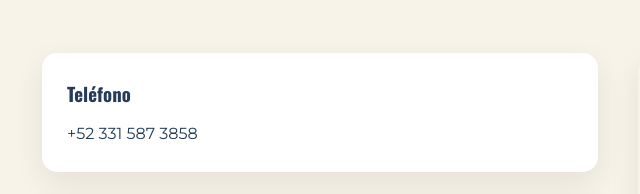
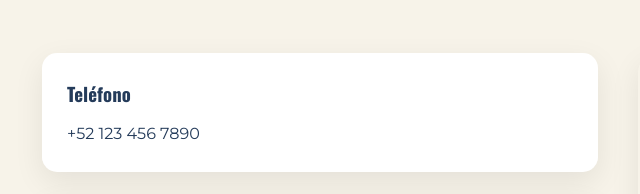
Before and after one commit to jonathan-TL/Landingpage-taller, a plain HTML site: page index.html in a window 1280 px wide. Shown: the part 3904-4098 px from the top of the page, 22-662 px from the left. Drawn offline with nearby package versions, Linux system fonts and the light colour scheme; grey boxes are pictures that could not be loaded.

Commit message:
Update phone number in contact information

```diff
--- a/index.html
+++ b/index.html
@@ -307,7 +307,7 @@
                     <div class="contact-item">
                         <h3>Teléfono</h3>
                         <p>
-                            +52 331 587 3858
+                            +52 123 456 7890
                         </p>
                     </div>
                     <div class="contact-item">
```
